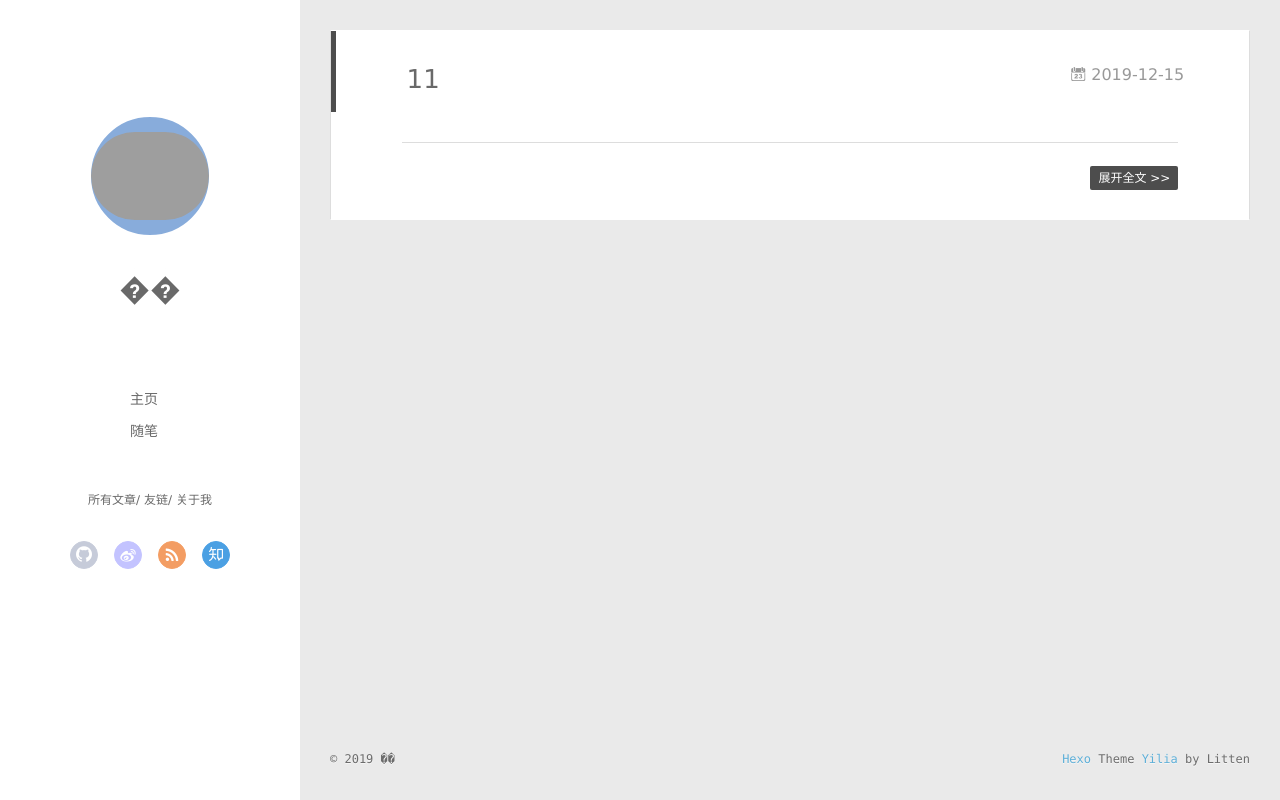
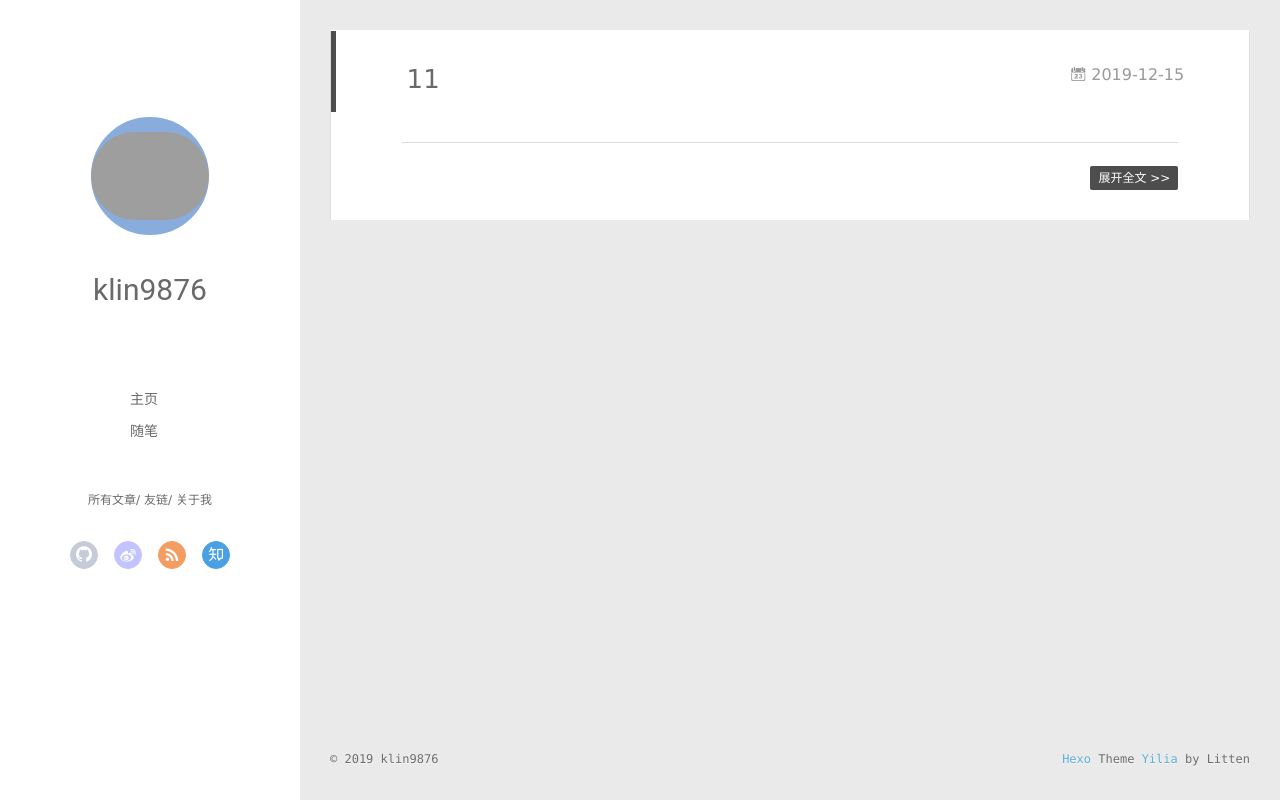
Before and after one commit to klin9876/klin9876.github.io, a plain HTML site: page index.html in a window 1280 px wide. Drawn offline with Linux system fonts and the light colour scheme; no server answers; grey boxes are pictures that could not be loaded.

Commit message:
Site updated: 2019-12-15 20:36:47

```diff
--- a/index.html
+++ b/index.html
@@ -13,7 +13,7 @@
 <meta property="og:url" content="https:&#x2F;&#x2F;klin9876.github.io&#x2F;index.html">
 <meta property="og:site_name" content="Hexo">
 <meta property="og:locale" content="zn">
-<meta property="article:author" content="��">
+<meta property="article:author" content="klin9876">
 <meta name="twitter:card" content="summary">
 
     <link rel="alternative" href="/atom.xml" title="Hexo" type="application/atom+xml">
@@ -46,7 +46,7 @@
 			<img src="https://s2.ax1x.com/2019/12/15/QfIEn0.jpg" class="js-avatar">
 		</a>
 		<hgroup>
-		  <h1 class="header-author"><a href="/">��</a></h1>
+		  <h1 class="header-author"><a href="/">klin9876</a></h1>
 		</hgroup>
 
 
@@ -104,7 +104,7 @@
 				<img src="https://s2.ax1x.com/2019/12/15/QfIEn0.jpg" class="js-avatar">
 			</div>
 			<hgroup>
-			  <h1 class="header-author js-header-author">��</h1>
+			  <h1 class="header-author js-header-author">klin9876</h1>
 			</hgroup>
 
 
@@ -224,7 +224,7 @@
   <div class="outer">
     <div id="footer-info">
     	<div class="footer-left">
-    		&copy; 2019 ��
+    		&copy; 2019 klin9876
     	</div>
       	<div class="footer-right">
       		<a href="http://hexo.io/" target="_blank">Hexo</a>  Theme <a href="https://github.com/litten/hexo-theme-yilia" target="_blank">Yilia</a> by Litten
```
Also changed, not shown: 2019/12/15/11/index.html (+4 -4 lines), archives/2019/12/index.html (+4 -4 lines), archives/2019/index.html (+4 -4 lines), archives/index.html (+4 -4 lines).
